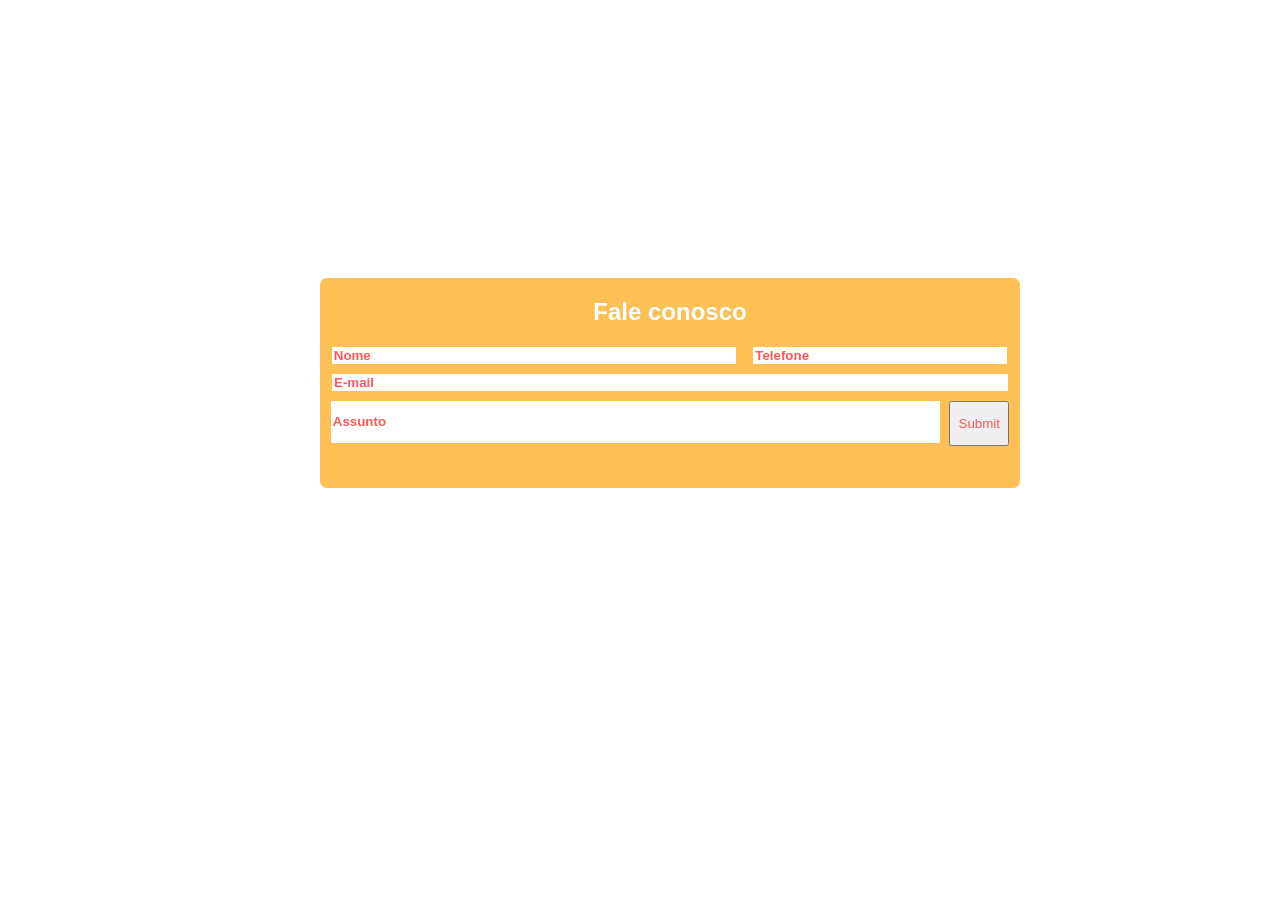
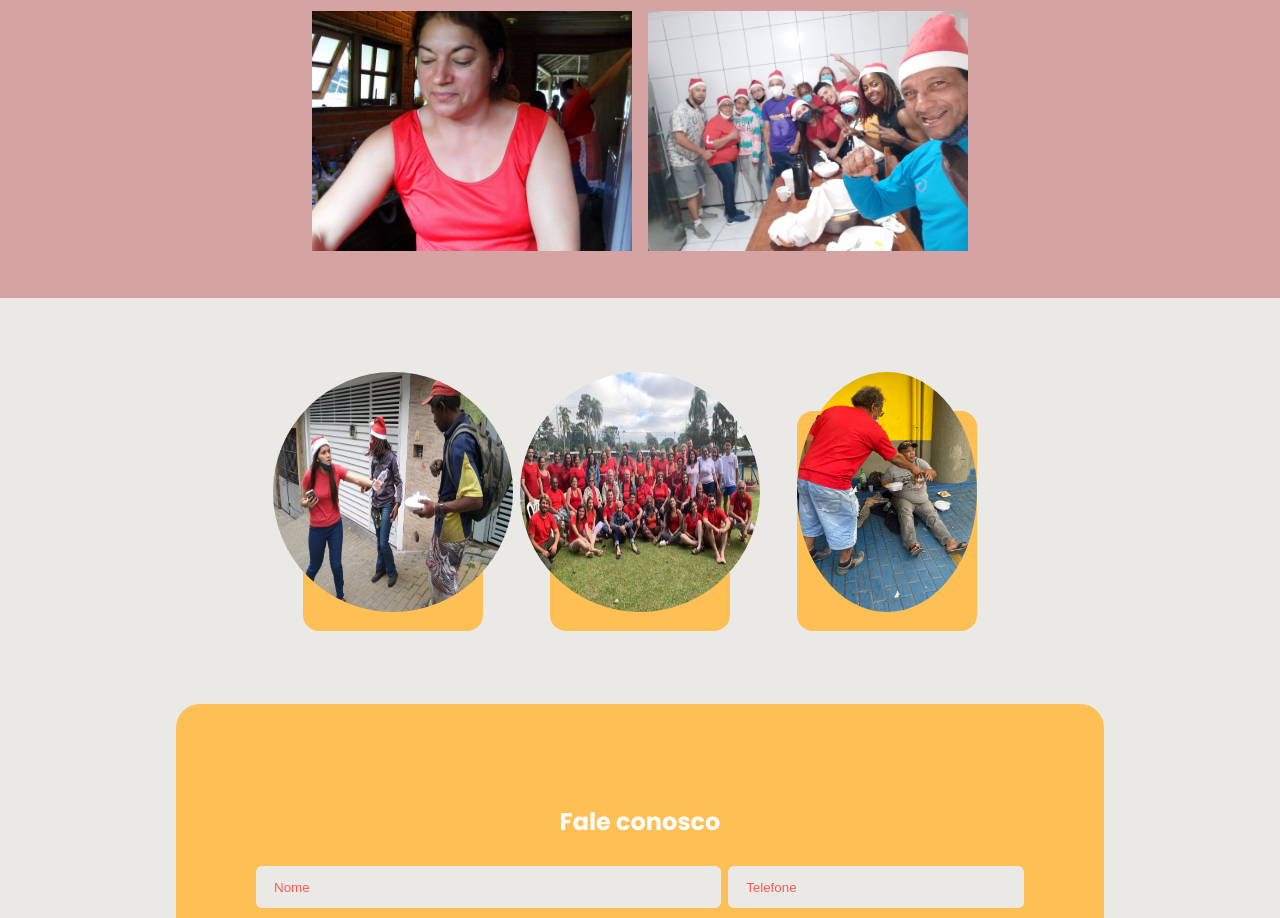
Before and after one commit to Alegriadeviver/alegriadeviver, a plain HTML site: page index.html in a window 1280 px wide. Shown: the part 1882-2800 px from the top of the page. Before the commit the page ends 2400 px from the top, so only its background shows below. Drawn offline with Linux system fonts and the light colour scheme.

Commit message:
Ajustes no css geral

```diff
--- a/index.html
+++ b/index.html
@@ -7,29 +7,30 @@
     <link rel="stylesheet" href="style.css">
 </head>
 <body>
-    <div class="card">
+    <div class="cardimg">
         <div class="card-banner">
             <img src="img/banner.jpg">
         </div>
     </div>
     <div class="barra-superior">
+        <div class="barra">
         <h2><a href="#quem-somos">SOBRE NÓS</a></h2>
         <h2><a href="#fotos">FOTOS</a></h2>
         <h2><a href="#projetos">PROJETOS</a></h2>
         <h2><a href="#parcerias">PARCERIAS</a></h2>
         <h2><a href="#fale-conosco">FALE CONOSCO</a></h2>
         </div>
+    </div>
     <div class="container_imgtext" id="quem-somos">
-        <div class="class_h3">
+        <div class="class_h3" id="img_text">
             <h2 id="h2_text">QUEM SOMOS</h2>
-            <h4>A missão do grupo Alegria de Viver é levar carinho e afeto, para crianças em orfanatos, casas de abrigo, idosos em asilos e moradores de rua. <br>O grupo conta com pessoas corajosas, dispostas em fazer a diferença, no mundo de pessoas desconhecidas. <br>Nosso grupo acredita que o mínimo que fazemos, faz muita diferença na vida dos mais necessitados de carinho. <br>O grupo é formado por amigos e familiares em busca de um mesmo ideal.</h4>
+            <h4 class="imgtext">A missão do grupo Alegria de Viver é levar carinho e afeto, para crianças em orfanatos, casas de abrigo, idosos em asilos e moradores de rua. O grupo conta com pessoas corajosas, dispostas em fazer a diferença, no mundo de pessoas desconhecidas. Nosso grupo acredita que o mínimo que fazemos, faz muita diferença na vida dos mais necessitados de carinho. O grupo é formado por amigos e familiares em busca de um mesmo ideal.</h4>
         </div>
-        <div class="img_text"><img src="img/galeriaFotos/img1.jpg" id="imagemtexto"></div>
+        <div class="imagemtexto_">
+        <div id="img_text"><img src="img/galeriaFotos/img1.jpg" id="imagemtexto"></div>
         </div>
-    <div class="container_imgtext" id="fotos">
-        <div class="class_h3">
-            <h2 id="h2_text">FOTOS</h2>
-
+    </div>
+    <div class="container_img" id="fotos">
         <div class="gallery">
                     <div class="thumbnail">
                         <a href="img/galeriaFotos/966652_526030884151048_1951146249_o.jpg" target="_blank">
@@ -38,7 +39,7 @@
                     </div>
                     <div class="thumbnail">
                         <a href="img/galeriaFotos/75362327_2494740510613399_7123182584443437056_n.jpg" target="_blank">
-                        <img src="img/galeriaFotos/75362327_2494740510613399_7123182584443437056_n.jpg" alt="foto 2">
+                            <img class="despro" src="img/galeriaFotos/75362327_2494740510613399_7123182584443437056_n.jpg" alt="foto 2">
                         </a>
                     </div>
                     <div class="thumbnail">
@@ -48,7 +49,7 @@
                     </div>
                     <div class="thumbnail">
                         <a href="img/galeriaFotos/269977243_4631064293647666_6950733978161732541_n.jpg" target="_blank">
-                        <img src="img/galeriaFotos/269977243_4631064293647666_6950733978161732541_n.jpg" alt="foto 4">
+                            <img class="despro" src="img/galeriaFotos/269977243_4631064293647666_6950733978161732541_n.jpg" alt="foto 4">
                         </a>
                     </div>
                     <div class="thumbnail">
@@ -66,69 +67,60 @@
                             <img src="img/galeriaFotos/365409637_6392151727538905_8337648457977981335_n.jpg" alt="foto 7">
                         </a>
                     </div>
+                    <div class="thumbnail">
+                        <a href="img/galeriaFotos/270005031_4631063890314373_285841921089858474_n.jpg" target="_blank">
+                            <img src="img/galeriaFotos/270005031_4631063890314373_285841921089858474_n.jpg" alt="foto 5">
+                        </a>
                     </div>
-    <div class="class_h3" id="projetos">
-        <h2 id="h2_text">PROJETOS</h2>
-
+        </div>
+    </div>
     <div class="conteiner_parteProjeto">
-                <div class="card1">
-                    <div class="imgcard1">
-                    <img src="img/galeriaFotos/270009204_4631064123647683_4608463901819760166_n.jpg" id="imagemcard1">
+        <div class="card">
+            <div class="imgcard">
+            <img src="img/galeriaFotos/270009204_4631064123647683_4608463901819760166_n.jpg" class="imagemcard">
             </div>
-                    <div class="textoc1">
+            <div class="textoc">
                 <p>Natal Solidário</p>
             </div>
         </div>
-                <div class="card2">
-                    <div class="imgcard2">
-                    <img src="img/galeriaFotos/img1.jpg" id="imagemCard2">
+        <div class="card">
+            <div class="imgcard">
+            <img src="img/galeriaFotos/img1.jpg" class="imagemcard">
             </div>
-                    <div class="textoc2">
+            <div class="textoc">
                 <p>Dia das Crianças</p>
             </div>
         </div>
-                <div class="card3">
-                    <div class="imgcard3">
-                    <img src="img/galeriaFotos/269977243_4631064293647666_6950733978161732541_n.jpg" id="imagemCard3">
+        <div class="card">
+            <div class="imgcard">
+            <img src="img/galeriaFotos/269977243_4631064293647666_6950733978161732541_n.jpg" class="imagemcard">
         </div>
-                <div class="textoc3">
+        <div class="textoc">
             <p>Conscientização</p>
         </div>
+
     </div>
     </div>
-    <div class="class_h3" id="parcerias">
-        <h2 id="h2_text">PARCERIAS</h2>
+    <div class="container_forms" id="fale-conosco">
+        <div class="forms">
+            <h2 id="h2_forms">Fale conosco</h2>
 
+            <div class="formsinput">
+                <input type="text" placeholder="Nome" id="input_nome">
+                <input type="tel" placeholder="Telefone" id="input_tel">
             </div>
 
-
-        <div class="container_forms" id="fale-conosco">
-        <h2 id="h2_forms">Fale conosco</h2>
-
-        <div class="nome_telf">
-            <div class="nome_forms">
-                <input type="text" placeholder="Nome" id="input_nome">
-            </div>
-            <div class="telefone_forms">
-                <input type="tel" placeholder="Telefone" id="input_tel">
-            </div>
-        </div>
-
-        <div class="email_forms">
+            <div class="formsinput">
             <input type="email" placeholder="E-mail" id="input_email">
             </div>
 
 
-        <div class="assunto_enviar">
-            <div class="assunto_forms">
+            <div class="formsinput">
                 <input type="text" placeholder="Assunto" id="input_assunto">
-            </div>
-            <div class="enviar_forms">
                 <input type="submit" id="input_enviar">
             </div>
         </div>
-
-
+        </div>
     </div>
 </body>
 </html>
--- a/style.css
+++ b/style.css
@@ -1,4 +1,4 @@
-
+@import url('https://fonts.googleapis.com/css2?family=Poppins:ital,wght@0,100;0,200;0,300;0,400;0,500;0,700;0,800;1,200;1,300;1,400;1,500;1,600;1,700&display=swap');
 
 body {
     position: relative;
@@ -7,6 +7,9 @@ body {
     min-height: 300vh;
     overflow: auto;
     font-family: 'Poppins', sans-serif;
+    color: rgb(21, 21, 21);
+    background-color: #ebe9e5;
+    font-size: 2vh;
 }
 
 body.galeria-pagina {
@@ -27,6 +30,12 @@ body.galeria-pagina {
     color: white;
     padding: 10px 0;
     display: flex;
+    justify-content:center;
+    align-items: center;
+}
+.barra{
+    display: flex;
+    width: 80%;
     justify-content: space-around;
 }
 
@@ -35,224 +44,196 @@ body.galeria-pagina {
     text-decoration: none;
 }
 
-.gallery {
-    display: flex;
-    flex-direction: row;
-    align-items: center;
-}
-
-.thumbnail {
-    margin-bottom: 10px;
-    max-width: 300px;
-}
-
-.thumbnail img {
-    max-width: 100%;
-    height: auto;
-}
-
 #h2_forms {
     color: white;
     text-align: center;
 }
 .container_forms {
-    background-color: #FEBF54;
-    width: 700px;
-    height: 210px;
-    position: absolute;
-    bottom: 0;
-    left: 50%;
-    transform: translateX(-50%);
-    border-radius: 7px;
-    margin: 30px;
+    height: 50vh;
+
+    display: flex;
+    flex-direction: column;
+    justify-content: center;
+    align-items: center;
+    margin-bottom: 10px;
 }
 
+.forms{
+    border-radius: 3vh;
+    padding: 10vh;
+    background-color: #FEBF54;
+    display: flex;
+    flex-direction: column;
+    justify-content: center;
+    align-items: center;
+    width: 60%;
+    margin: 10%;
+    padding-bottom: 20vh;
 
-#input_assunto {
-    width: 605px;
-    height: 40px;
+}
+.forms input{
+    height: 5vh;
     border: none;
+    background-color: #ebe9e5;
+    color: #FF5757;
+    border-radius: 6px;
 }
 
-#input_nome {
-    width: 400px;
-    border: none;
+input::placeholder{
+
+    color: #FF5757;
+    padding: 2vh;
+    font-weight: 500;
+}
+input:focus{
+    outline: none;
+}
+.formsinput{
+    display: flex;
+    justify-content: space-between;
+    padding: 1vh;
+    width: 100%;
+    height: 5vh;
+}
+#input_email{
+    width: 100%;
+}
+#input_assunto{
+    width: 80%;
+    height: 13vh;
+}
+#input_enviar{
+    width: 18%;
+    height: 13vh;
+    align-items: flex-end;
+    transition: 0.3s;
+}
+#input_enviar:hover{
+    background-color: #FF5757;
+    color: #ebe9e5;
+    cursor:pointer;
 }
 
-#input_tel {
-    width: 250px;
-    border: none;
+#input_nome{
+    width: 60%;
 }
-
-#input_email {
-    width: 96%;
-    border: none;
-}
-
-#input_enviar {
-    color: #FF5757;
-    width: 60px;
-    height: 45px;
-}
-
-.email_forms {
-    display: flex;
-    justify-content: center;
-    padding-bottom: 10px;
-}
-
-.assunto_forms {
-    display: flex;
-    justify-content: left;
-    padding-bottom: 10px;
-    padding-left: 6px;
-}
-
-.enviar_forms {
-    display: flex;
-    justify-content: center;
-    padding-right: 6px;
-}
-
-.nome_telf {
-    display: flex;
-    justify-content: space-around;
-    padding-bottom: 10px;
-    padding-right: 4px;
-    padding-left: 3px;
-
-}
-.assunto_enviar {
-    display: flex;
-    justify-content: space-around;
-}
-
-
-input::placeholder {
-    color: #FF5757;
-    font-family: 'Poppins', sans-serif;
-    font-weight: bold;
+#input_tel{
+    width: 38%;
 }
 
 
 .container_imgtext {
-    background-color: #ebe9e5;
     color: #f7be02;
     display: flex;
-    padding-top: 65px;
-    justify-content: space-around;
-    width: 100%;
-    height: 300px;
+    flex-wrap: wrap;
+    padding: 5%;
+    align-items: center;
+    justify-content: center;
+    height: auto;
 }
 
-.class_h4 {
+.class_h3{
     display: flex;
-}
+    flex-direction: column;
+    justify-content: center;
+    align-items: center;
 
-.class_h3 h4 {
-    color: black;
-    padding-left: 50px;
-}
-
-#imagemtexto {
-    width: 450px;
-    height: 250px;
-    padding-right: 30px;
-    padding-left: 20px;
-}
-
-#h2_text {
-    padding-left: 50px;
-}
-
-.conteiner_parteProjeto{
-    background-color: #FAF4F4;
-    display: flex;
-    align-items: center;
-    justify-content: space-around;
 
 }
 
-.card1 {
-    background-color: #FEBF54;
-    height: 400px;
-    width: 250px;
-    display: flex;
-    flex-direction: column;
-    align-content: flex;
-    justify-content: center;
+.class_h3 h2 {
+    font-weight: 600;
+    font-size: 4vh;
 }
-.imgcard1{
-    display: flex;
-    align-items: flex-start;
-    justify-content: center;
+.class_h3 h4.imgtext{
+    word-wrap: break-word;
+    margin: 10px 0;
+    font-weight: 400;
+    font-size: 2.5vh;
+}
 
+.container_imgtext h4 {
+    width: 80%;
+    color: rgb(45, 45, 45);
 }
-#imagemcard1{
-    border-radius: 100%;
-    width: 200px;
-    height: 200px;
+
+#img_text{
+    width: 80vh;
 }
-.textoc1{
-    color: #FAF4F4;
-    display: flex;
-    align-items: center;
-    justify-content: center;
-    font-weight: bold;
+#imagemtexto {
+    max-width: 350px;
+    height: auto;
 }
 
 
-.card2{
+.conteiner_parteProjeto{
+    display: flex;
+    flex-wrap: wrap;
+    align-items: center;
+    justify-content: center;
+    margin: 10vh;
+
+}
+
+.card {
+    border-radius: 2vh;
     background-color: #FEBF54;
-    height: 400px;
-    width: 250px;
+    margin: 3%;
+    height: 220px;
+    width: 180px;
     display: flex;
     flex-direction: column;
-    align-items: flex;
+    align-content: center;
     justify-content: center;
 }
-.imgcard2{
+
+.textoc {
+    color: #ebe9e5;
+    font-weight: 700;
+    font-size: 12px;
     display: flex;
+    justify-content: center;
+    padding: 1vh;
+}
+.imgcard{
+    display: flex;
+    padding: 3vh;
     align-items: flex-start;
     justify-content: center;
 }
-#imagemCard2{
+.imagemcard{
     border-radius: 100%;
-    width: 200px;
-    height: 200px;
-}
-.textoc2{
-    color: #FAF4F4;
-    display: flex;
-    align-items: center;
-    justify-content: center;
-    font-weight: bold;
+    width: 30vh;
+    height: 30vh;
 }
 
 
-.card3{
-    background-color: #FEBF54;
-    height: 400px;
-    width: 250px;
+.container_img{
     display: flex;
     flex-direction: column;
-    align-items: flex;
     justify-content: center;
+    align-items: center;
 }
-.imgcard3{
+
+.gallery{
     display: flex;
-    align-items: flex-start;
+    flex-wrap: wrap;
+    padding: 3%;
+    background-color: #d6a3a3 ;
     justify-content: center;
+    align-items: center;
+
 }
-#imagemCard3{
-    border-radius: 100%;
-    width: 200px;
-    height: 200px;
+
+.thumbnail{
+    padding: 1vh;
+    height: 30vh;
+    width: 40vh;
+    overflow: hidden;
 }
-.textoc3{
-    color: #FAF4F4;
-    display: flex;
-    align-items: center;
-    justify-content: center;
-    font-weight: bold;
+
+.thumbnail img {
+    height: 100%;
+    width: 100%;
+    object-fit: cover;
 }
```
Lines whose indentation alone changed are shown as unchanged.
